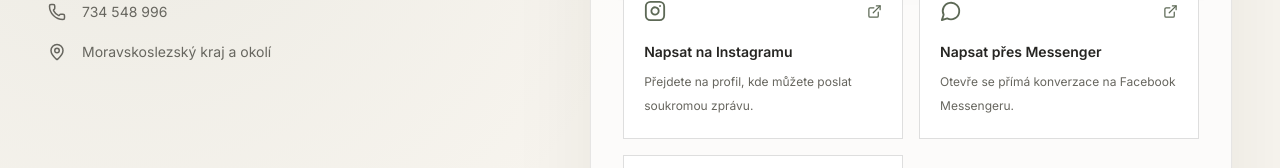
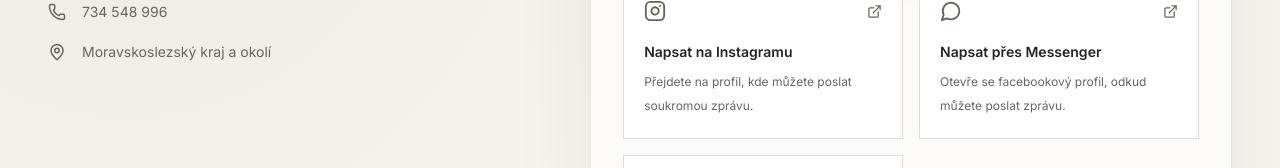
Before and after one commit to bjbrabecjan-hash/Fotoweb, a Next.js app: page /contact in a window 1280 px wide. Shown: the part 514-682 px from the top of the page. Built offline with nearby package versions, Linux system fonts and the light colour scheme.

Commit message:
Update Facebook contact link

```diff
--- a/components/ContactContent.tsx
+++ b/components/ContactContent.tsx
@@ -10,7 +10,7 @@ import { useLanguage } from "@/lib/i18n";
 const email = "fotohanabrabcova@gmail.com";
 const phone = "+420734548996";
 const instagramUrl = "https://www.instagram.com/brabcovahana_content_/";
-const messengerUrl = "https://m.me/61579648302684";
+const messengerUrl = "https://www.facebook.com/profile.php?id=61569378107108";
 
 export function ContactContent({ initialPackage }: { initialPackage?: PackageId }) {
   const { t, locale } = useLanguage();
@@ -25,7 +25,7 @@ export function ContactContent({ initialPackage }: { initialPackage?: PackageId
     instagram: "Napsat na Instagramu",
     instagramText: "Přejdete na profil, kde můžete poslat soukromou zprávu.",
     messenger: "Napsat přes Messenger",
-    messengerText: "Otevře se přímá konverzace na Facebook Messengeru.",
+    messengerText: "Otevře se facebookový profil, odkud můžete poslat zprávu.",
     phone: "Zavolat",
     phoneText: "Pokud je pro vás jednodušší domluvit se telefonicky.",
     fallback: "Pokud se e-mailový program neotevře, napište ručně na",
@@ -41,7 +41,7 @@ export function ContactContent({ initialPackage }: { initialPackage?: PackageId
     instagram: "Message on Instagram",
     instagramText: "Opens the profile where you can send a private message.",
     messenger: "Message on Messenger",
-    messengerText: "Opens a direct conversation in Facebook Messenger.",
+    messengerText: "Opens the Facebook profile where you can send a message.",
     phone: "Call",
     phoneText: "For arranging the details by phone.",
     fallback: "If your email app does not open, write directly to",
```
